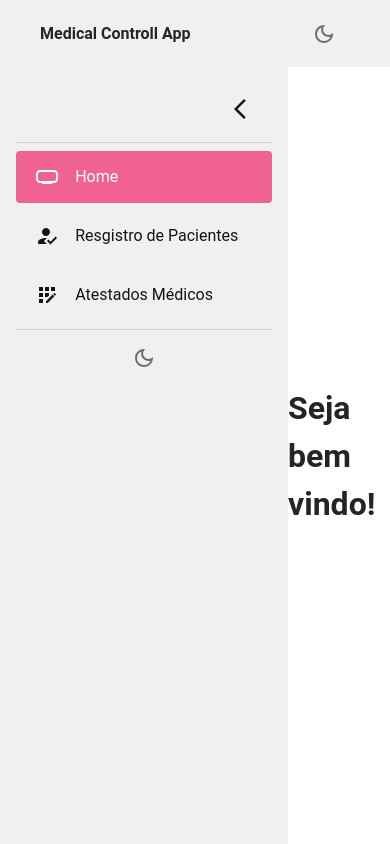
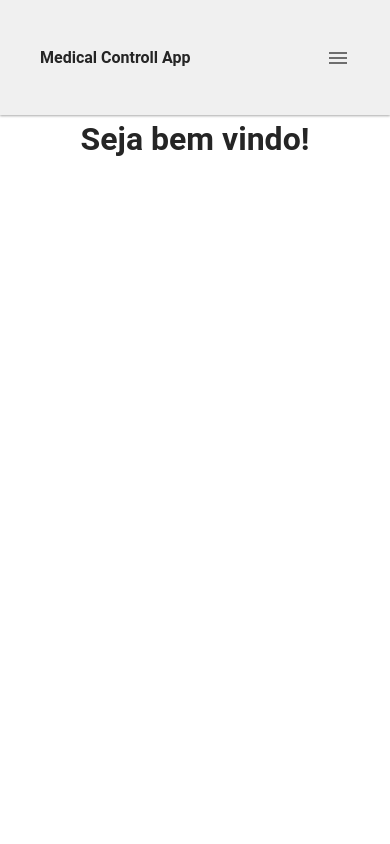
Before and after one commit to JoaoNogueira23/medical-control, a React (Vite) app: page / in a window 390 px wide. Built offline with nearby package versions, Linux system fonts and the light colour scheme.

Commit message:
style: mobile responsive styles

```diff
--- a/src/App.tsx
+++ b/src/App.tsx
@@ -3,7 +3,6 @@ import { Box } from "@mui/material"
 import  {RouterProvider} from 'react-router-dom'
 import router from "./router"
 import { SnackBarProvider } from "./components/SnackBar"
-import Header from "./components/Header"
 
 import { ThemeProvider } from "@emotion/react"
 import useAppContext from "./hooks/useAppContext"
@@ -30,11 +29,11 @@ function App() {
       }))}
       >
         <SnackBarProvider>
-          <Header />
           <Box
           sx={{
             backgroundColor: 'background.default',
-            height: 'calc(100% - 4.2rem)',
+            width: '100vw',
+            height: '100vh',
             display: 'flex',
             flexDirection: 'row'
           }}
--- a/src/components/Header/ShortcutsField.tsx
+++ b/src/components/Header/ShortcutsField.tsx
@@ -2,11 +2,8 @@ import { Box, IconButton, Tooltip } from "@mui/material"
 import useAppContext from "../../hooks/useAppContext"
 import { DarkModeOutlined, LightModeOutlined } from "@mui/icons-material"
 
-type PropsShortcutsField = {
-    open?: boolean;
-}
 
-const ShortcutsField = ({open}: PropsShortcutsField) => {
+const ShortcutsField = () => {
     const {darkMode, handleDarkMode} = useAppContext()
 
     return(
@@ -14,8 +11,7 @@ const ShortcutsField = ({open}: PropsShortcutsField) => {
         sx={{
             display: 'flex',
             justifyContent: 'center',
-            gap: 2,
-            width: open ? '16rem' : '3.2rem',
+            width: '2rem',
             transition: '.5s ease-in-out'
         }}
         >
--- a/src/components/Header/index.tsx
+++ b/src/components/Header/index.tsx
@@ -1,11 +1,31 @@
-import { Box, Paper, Typography } from "@mui/material";
-import ShortcutsField from "./ShortcutsField";
+import { IconButton, Paper, Typography } from "@mui/material";
 import useAppContext from "../../hooks/useAppContext";
+import SideBar from "../SideBar";
+import routes from "../../router/routes";
+import { useState } from "react";
+import MenuIcon from '@mui/icons-material/Menu';
+import CloseIcon from '@mui/icons-material/Close';
 
 
 export default function Header() {
 
     const {darkMode} = useAppContext()
+
+    const [currentWindow, setCurrentWindow] = useState<number>(window.innerWidth)
+    const [openMenu, setOpenMenu] = useState<boolean>(false)
+
+    const resizeWindow = () => {
+        setCurrentWindow(window.innerWidth)
+        console.log(window.innerWidth)
+    }
+
+    window.addEventListener('resize', () => {
+        resizeWindow()
+    })
+
+    const handleMenu = () => {
+        setOpenMenu((prev) => !prev)
+    }
 
     return(
         <Paper
@@ -16,8 +36,7 @@ export default function Header() {
             justifyContent: 'space-between',
             alignItems: 'center',
             height: '3.2rem',
-            px: '2.5rem',
-            py: '.5rem',
+            py: '2rem',
             borderRadius: 0,
             boxShadow: 'rgba(0,0,0,0.12) 0px 1px 3px, rgba(0,0,0,0.24) 0px 1px 2px'
         }}
@@ -28,6 +47,7 @@ export default function Header() {
                 display: 'flex',
                 alignItems: 'center',
                 gap: '1rem',
+                paddingLeft: '2.5rem',
                 textDecoration: 'none'
             }}
             >
@@ -39,16 +59,35 @@ export default function Header() {
                 </Typography>
             </a>
 
-            <Box
-            sx={{
-                display: 'flex',
-                flexDirection: 'row',
-                alignItems: 'center',
-                gap: 2
-            }}
-            >
-                <ShortcutsField />
-            </Box>
+            {
+                currentWindow <= 720 ?
+                (
+                    <>
+                        <IconButton onClick={handleMenu}
+                        sx={{
+                            px: '2.5rem'
+                        }}
+                        >
+                            {openMenu ? <CloseIcon/> : <MenuIcon /> }
+                        </IconButton>
+                        {openMenu ?
+                        (
+
+                            <SideBar routes={routes} mobileDevice={true} handleMenu={handleMenu}/>
+
+                        ) :
+                        ('')
+                        }
+
+                    </>
+
+                )
+                :
+                (
+                    <SideBar routes={routes} mobileDevice={false} handleMenu={handleMenu}/>
+                )
+            }
+
 
 
         </Paper>
--- a/src/components/Modal/ModalRegisterCase.tsx
+++ b/src/components/Modal/ModalRegisterCase.tsx
@@ -28,10 +28,10 @@ export default function ModalRecordMedical({open, setOpen}: PropsModal) {
             <Box
                 sx={{
                     position: 'absolute',
-                    top: '30%',
-                    left: '20vw',
+                    top: '20vh',
+                    left: '18vw',
                     transform: 'translate(-50%, -50%)',
-                    width: { xs: '90vw', sm: '70vw', md: '60vw' },
+                    width: { xs: '50vw', sm: '70vw', md: '60vw' },
                     bgcolor: 'rgb(118,164,201)',
                     border: '2px solid rgb(118,164,201)',
                     boxShadow: 24,
--- a/src/components/Modal/ModalResgisterPacitent.tsx
+++ b/src/components/Modal/ModalResgisterPacitent.tsx
@@ -27,10 +27,10 @@ export default function ModalRegistePacient({open, setOpen}: PropsModal) {
                 <Box
                 sx={{
                     position: 'absolute',
-                    top: '20%',
-                    left: '20vw',
+                    top: window.innerWidth <= 700 ? '.5vh' : '20vh',
+                    left: '18vw',
                     transform: 'translate(-50%, -50%)',
-                    width: { xs: '90vw', sm: '70vw', md: '60vw' },
+                    width: { xs: '50vw', sm: '70vw', md: '60vw' },
                     bgcolor: 'rgb(118,164,201)',
                     border: '2px solid rgb(118,164,201)',
                     boxShadow: 24,
--- a/src/components/SideBar/index.tsx
+++ b/src/components/SideBar/index.tsx
@@ -1,11 +1,9 @@
 import ToolTip from '@mui/material/Tooltip'
 import { PropsWithChildren, useState } from 'react';
 import { useNavigate } from 'react-router-dom';
-import useDebounce from '../../hooks/useDebounce';
 import { RouteType } from '../../router/IRoute';
 import { Box, BoxProps, Button, Divider, Typography } from '@mui/material';
 import useAppContext from '../../hooks/useAppContext';
-import { ArrowBackIosNew as ArrowBackIosNewIcon, ArrowForwardIos as ArrowForwardIosIcon } from '@mui/icons-material';
 import ShortcutsField from '../Header/ShortcutsField';
 
 
@@ -19,115 +17,66 @@ interface SidedBarItem {
 interface SideBarProps extends BoxProps{
     items?: SidedBarItem[]
     routes?: RouteType[]
+    mobileDevice: boolean,
+    handleMenu: () => void
 }
 
-const SideBar = ({items, routes, children, ...rest}: SideBarProps & PropsWithChildren) => {
-    const [open, setOpen] = useState<boolean>(true)
+const SideBar = ({items, routes, mobileDevice, handleMenu, children, ...rest}: SideBarProps & PropsWithChildren) => {
     const [currentRoute, setCurrentRoute] = useState(window.location.pathname)
 
     const navigate = useNavigate()
-    const delayOpen = useDebounce<boolean>(open, 400)
 
     const {darkMode} = useAppContext()
-
-    const handleToggleOpen = () => {
-        setOpen((prevOpen) => !prevOpen)
-    }
 
     const handleSetRoute = (newRoute: string) => {
         setCurrentRoute(newRoute)
         navigate(newRoute)
+        handleMenu()
+    }
+
+    const styleMobile = {
+        height: "3vh",
+        width: '100vw',
+        display: 'flex',
+        flexDirection: 'column',
+        alignItems: 'center',
+        position: 'absolute',
+        top: '6.2rem',
+        backgroundColor: darkMode ? '#0D1524' : '#F0F0F0',
+        gap:2,
+        textAlign: 'center'
+    }
+
+    const stylePattern = {
+        height: "5rem",
+        display: 'flex',
+        flexDirection:  'row',
+        gap:4,
+        paddingRight: '2.5rem'
     }
 
     return(
         <Box
-        sx={{
-            height: "calc(100% -  2rem)",
-            display: 'flex',
-            flexDirection: 'column',
-            alignItems: 'left',
-            padding: 2,
-            gap:1,
-            backgroundColor: darkMode ? 'rgb(25,25,25)' : "rgb(240,240,240)"
-        }}
-        {...rest}
+        sx={mobileDevice ? styleMobile : stylePattern}
         >
             {
-                <ToolTip title={delayOpen ? "Close Side Bar" : "Open Side Bar"} placement='right'>
-                    <Button
-                    onClick={handleToggleOpen}
-                    sx={{
-                        width: "3.2rem",
-                        height: '3.2rem',
-                        alignSelf: 'end',
-                        transition: '.5s ease-in-out',
-                        color: darkMode ? "primary.dark" : 'primary.light'
-                    }}
-                    >
-                        {delayOpen ? <ArrowBackIosNewIcon/> : <ArrowForwardIosIcon/>}
-                    </Button>
-                </ToolTip>
-            }
-
-            <Divider sx={{width: '100%'}}/>
-
-            {
                 routes && routes.map(({title, icon, path}, key) => (
-                    <ToolTip key={key} disableHoverListener={open} title={title} placement='right'>
+                    <ToolTip key={key} title={title}>
                         <Button
                         onClick={() => currentRoute != path && handleSetRoute(path ?? '/')}
                         sx={{
                             display: 'flex',
-                            justifyContent: 'left',
-                            px: 2.4,
-                            gap: 2,
-                            width: open ? '16rem' : '3.2rem',
-                            height: '3.2rem',
-                            transition: '.4s ease-in-out',
+                            justifyContent: 'center',
                             bgcolor: currentRoute === path ? 'secondary.dark' : 'transparent',
                             color: darkMode ? '#fff' : (currentRoute === path ? '#fff' : 'primary.main'),
-                            ':hover':{
-                                bgColor: currentRoute === path ? 'primary.light' : ''
-                            },
-                            textTransform: 'none'
+                            textTransform: 'none',
                         }}
                         >
-                        {icon}
                         <Typography
                         sx={{
-                            display: open ? (
-                                delayOpen ? 'block' : 'none'
-                            ) : 'none',
-                            textAlign: 'left',
+                            display: 'block',
                             whiteSpace: 'nowrap',
-                            overflow: 'hidden',
-                            width: '12rem'
-                        }}
-                        >
-                            {title}
-                        </Typography>
-                        </Button>
-                    </ToolTip>
-                ))
-            }
-            {
-                items && items.map(({title, icon, action}, key) => (
-                    <ToolTip key={key} disableHoverListener={open} title={title} placement='right'>
-                        <Button
-                        onClick={action}
-                        sx={{
-                            display: 'flex',
-                            justifyContent: open ? 'left' : 'center',
-                            gap: 2,
-                            width: open ? '16rem' : '3.2rem',
-                            transition: '.5s ease-in-out'
-                        }}
-                        >
-                        {icon}
-                        <Typography
-                        sx={{
-                            display: open ? 'block' : 'none',
-                            transition: '.5s ease-in-out'
+                            fontWeight: 600,
                         }}
                         >
                             {title}
@@ -137,14 +86,10 @@ const SideBar = ({items, routes, children, ...rest}: SideBarProps & PropsWithChi
                 ))
             }
 
-            <Divider/>
-            <ToolTip
-            key='dark-mode-handle'
-            disableHoverListener={open}
-            title={'Mudança de Tema'}
-            >
-                <ShortcutsField open={open}/>
-            </ToolTip>
+            <Divider orientation={mobileDevice ? 'horizontal' : 'vertical'} sx={{
+                width: mobileDevice ? '100%' : ''
+            }} />
+            <ShortcutsField />
             {children}
         </Box>
     )
--- a/src/layouts/Root.tsx
+++ b/src/layouts/Root.tsx
@@ -1,13 +1,18 @@
-import SideBar from "../components/SideBar";
 import { Outlet } from "react-router-dom";
-import routes from "../router/routes";
+import { Stack } from "@mui/material";
+import Header from "../components/Header";
 
 
 export default function Root(){
     return(
-        <>
-            <SideBar routes={routes} />
+        <Stack
+        sx={{
+            display: 'flex',
+            flexDirection: 'column'
+        }}
+        >
+            <Header />
             <Outlet />
-        </>
+        </Stack>
     )
 }
--- a/src/main.tsx
+++ b/src/main.tsx
@@ -2,7 +2,6 @@ import { StrictMode } from 'react'
 import { createRoot } from 'react-dom/client'
 import App from './App.tsx'
 import { AppProvider } from './context/AppContext.tsx'
-
 import './styles/main.scss'
 import { DataProvider } from './context/dataContext.tsx'
 
--- a/src/pages/OverviewCertificateMedical/index.tsx
+++ b/src/pages/OverviewCertificateMedical/index.tsx
@@ -87,6 +87,7 @@ export default function CertificateMedicalPage() {
             flexDirection: 'column',
             gap: '1rem',
             alignItems: 'center',
+            height: '100vh',
         }}
         >
             <ModalRecordMedical
@@ -104,7 +105,7 @@ export default function CertificateMedicalPage() {
             }}
             >
               <Typography
-              fontWeight={500}
+              fontWeight={700}
               >
                   {"Atestados Médicos"}
               </Typography>
@@ -129,7 +130,8 @@ export default function CertificateMedicalPage() {
 
             <DataGrid
             sx={{
-                width: '80vw'
+                width: '80vw',
+                marginBottom: '2rem'
             }}
             columns={columns}
             rows={medicalCertificate}
--- a/src/pages/OverviewPacients/index.tsx
+++ b/src/pages/OverviewPacients/index.tsx
@@ -276,13 +276,13 @@ export default function OverviewPacients() {
             flexDirection: 'column',
             gap: '1rem',
             alignItems: 'center',
+            height: '100vh',
         }}
         >
 
         <Box
             sx={{
               display: 'flex',
-              width: '80vw',
               marginTop: '2rem',
               gap: 4,
               justifyContent: 'space-between',
@@ -290,7 +290,7 @@ export default function OverviewPacients() {
             >
 
                 <Typography
-                fontWeight={500}
+                fontWeight={700}
                 >
                     {"Visão Geral Pacientes"}
                 </Typography>
@@ -334,7 +334,7 @@ export default function OverviewPacients() {
             <DataGrid
             sx={{
                 width: '80vw',
-                marginBottom: '2rem'
+                marginBottom: '3.2rem'
             }}
             columns={columns}
             rows={pacitents}
```
